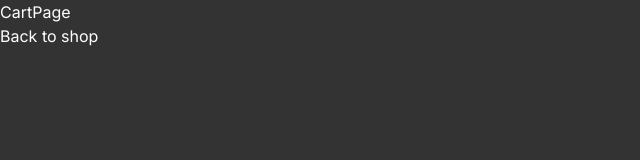
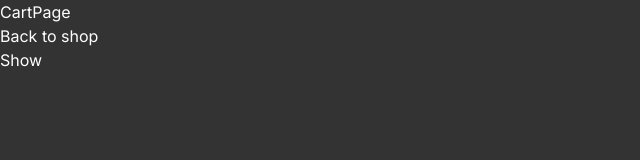
Before and after one commit to xobandech/NextJsApp, a Next.js app: page /shop/cart in a window 1280 px wide. Shown: the top 160 px of the page, without its empty margins (0-640 px from the left). Built offline with nearby package versions, Linux system fonts and the light colour scheme.

Commit message:
Add show button to track cart items

```diff
--- a/src/app/shop/cart/page.tsx
+++ b/src/app/shop/cart/page.tsx
@@ -22,6 +22,7 @@ export default function CartPage() {
               />
             );
           })}
+        <button onClick={() => console.log(cartItems)}>Show</button>
       </div>
     </>
   );
```
